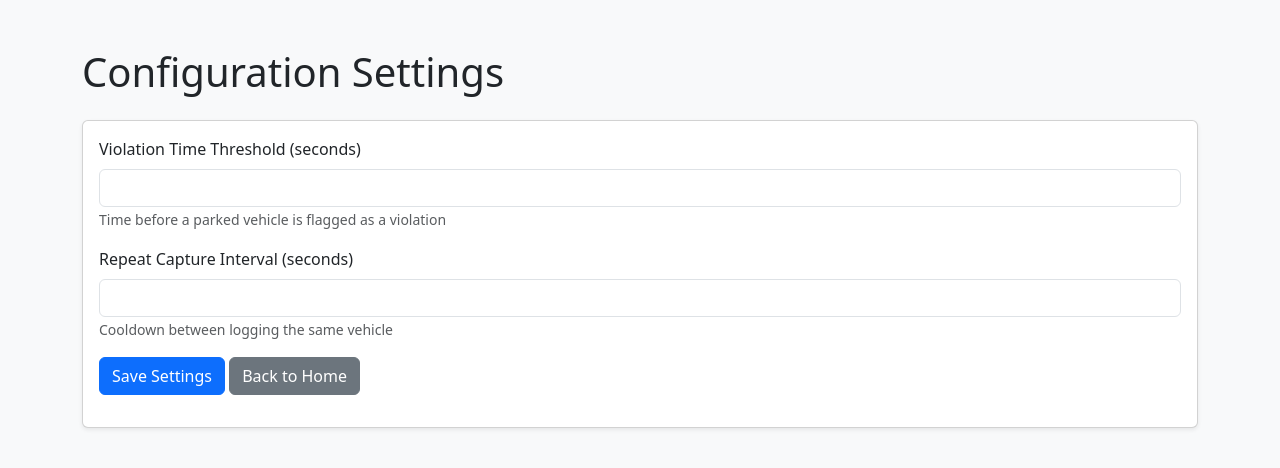
After one commit to Sunthunder0813/Illegal-Parking-Detection-beta, a Flask app: template templates/settings.html in a window 1280 px wide. The commit adds this page. Shown: the top 468 px of the page. Run offline with Flask 3, Linux system fonts and the light colour scheme; the template is opened without the code that fills it, so the values that code supplies are empty.

Commit message:
Time Configuration Manual

```diff
--- a/config.py
+++ b/config.py
@@ -12,9 +12,5 @@ SAVE_DIR = "static/violations"
 DATABASE_URL = "https://illegal-parking-detectio-a8aae-default-rtdb.asia-southeast1.firebasedatabase.app/"
 FIREBASE_KEY_PATH = "illegal-parking-detectio-a8aae-firebase-adminsdk-fbsvc-7181a051dc.json"
 
-# Violation Logic
-VIOLATION_TIME_THRESHOLD = 10  # Seconds before it's a violation
-REPEAT_CAPTURE_INTERVAL = 30   # Cooldown between logs for same car
-
 # --- THE MISSING LINE ---
 DETECTION_THRESHOLD = 0.3      # Minimum confidence (0.0 to 1.0)
--- /dev/null
+++ b/settings.json
@@ -0,0 +1,4 @@
+{
+  "VIOLATION_TIME_THRESHOLD": 300,
+  "REPEAT_CAPTURE_INTERVAL": 30
+}
--- a/templates/index.html
+++ b/templates/index.html
@@ -53,12 +53,15 @@
                     <a class="nav-link text-white" href="violations.html">Violators</a>
                 </li>
                 <li class="nav-item">
-                    <a class="nav-link text-white" href="/settings">Configure</a>
+                    <a class="nav-link text-white" href="settings.html">Configure Violation Time</a>
             </ul>
         </div>
     </div>
 
     <div class="container">
+        <h1 class="text-center text-dark my-4" style="font-weight: bold;">
+            Illegal Parking Detection - Live
+        </h1>
         {% if notif %}
         <div class="alert alert-success alert-dismissible fade show mt-3" role="alert">
             {{ notif }}
--- /dev/null
+++ b/templates/settings.html
@@ -0,0 +1,73 @@
+<!DOCTYPE html>
+<html>
+<head>
+    <title>Settings - Violation Configuration</title>
+    <meta name="viewport" content="width=device-width, initial-scale=1">
+    <link href="https://cdn.jsdelivr.net/npm/bootstrap@5.3.2/dist/css/bootstrap.min.css" rel="stylesheet">
+    <link rel="stylesheet" href="https://cdn.jsdelivr.net/npm/bootstrap-icons@1.11.1/font/bootstrap-icons.css">
+</head>
+<body class="bg-light">
+    <div class="container mt-5">
+        <h1 class="text-dark mb-4">Configuration Settings</h1>
+
+        <div class="card shadow-sm">
+            <div class="card-body">
+                <form id="settingsForm">
+                    <div class="mb-3">
+                        <label for="violation_time" class="form-label">Violation Time Threshold (seconds)</label>
+                        <input type="number" class="form-control" id="violation_time" name="violation_time" min="1" required>
+                        <small class="text-muted">Time before a parked vehicle is flagged as a violation</small>
+                    </div>
+
+                    <div class="mb-3">
+                        <label for="repeat_capture" class="form-label">Repeat Capture Interval (seconds)</label>
+                        <input type="number" class="form-control" id="repeat_capture" name="repeat_capture" min="1" required>
+                        <small class="text-muted">Cooldown between logging the same vehicle</small>
+                    </div>
+
+                    <button type="submit" class="btn btn-primary">Save Settings</button>
+                    <a href="/" class="btn btn-secondary">Back to Home</a>
+                </form>
+                <div id="status" class="mt-3"></div>
+            </div>
+        </div>
+    </div>
+
+    <script src="https://cdn.jsdelivr.net/npm/bootstrap@5.3.2/dist/js/bootstrap.bundle.min.js"></script>
+    <script>
+        // Load current settings on page load
+        document.addEventListener('DOMContentLoaded', function() {
+            fetch('/api/settings')
+                .then(r => r.json())
+                .then(data => {
+                    document.getElementById('violation_time').value = data.VIOLATION_TIME_THRESHOLD;
+                    document.getElementById('repeat_capture').value = data.REPEAT_CAPTURE_INTERVAL;
+                });
+        });
+
+        // Save settings on form submit
+        document.getElementById('settingsForm').addEventListener('submit', function(e) {
+            e.preventDefault();
+            const data = {
+                VIOLATION_TIME_THRESHOLD: parseInt(document.getElementById('violation_time').value),
+                REPEAT_CAPTURE_INTERVAL: parseInt(document.getElementById('repeat_capture').value)
+            };
+            fetch('/api/settings', {
+                method: 'POST',
+                headers: { 'Content-Type': 'application/json' },
+                body: JSON.stringify(data)
+            })
+            .then(r => r.json())
+            .then(result => {
+                const status = document.getElementById('status');
+                status.innerHTML = '<div class="alert alert-success">Settings saved successfully!</div>';
+                setTimeout(() => status.innerHTML = '', 3000);
+            })
+            .catch(err => {
+                const status = document.getElementById('status');
+                status.innerHTML = '<div class="alert alert-danger">Error saving settings</div>';
+            });
+        });
+    </script>
+</body>
+</html>
```
Also changed, not shown: db_main_logic.py (+47 -1 lines).
